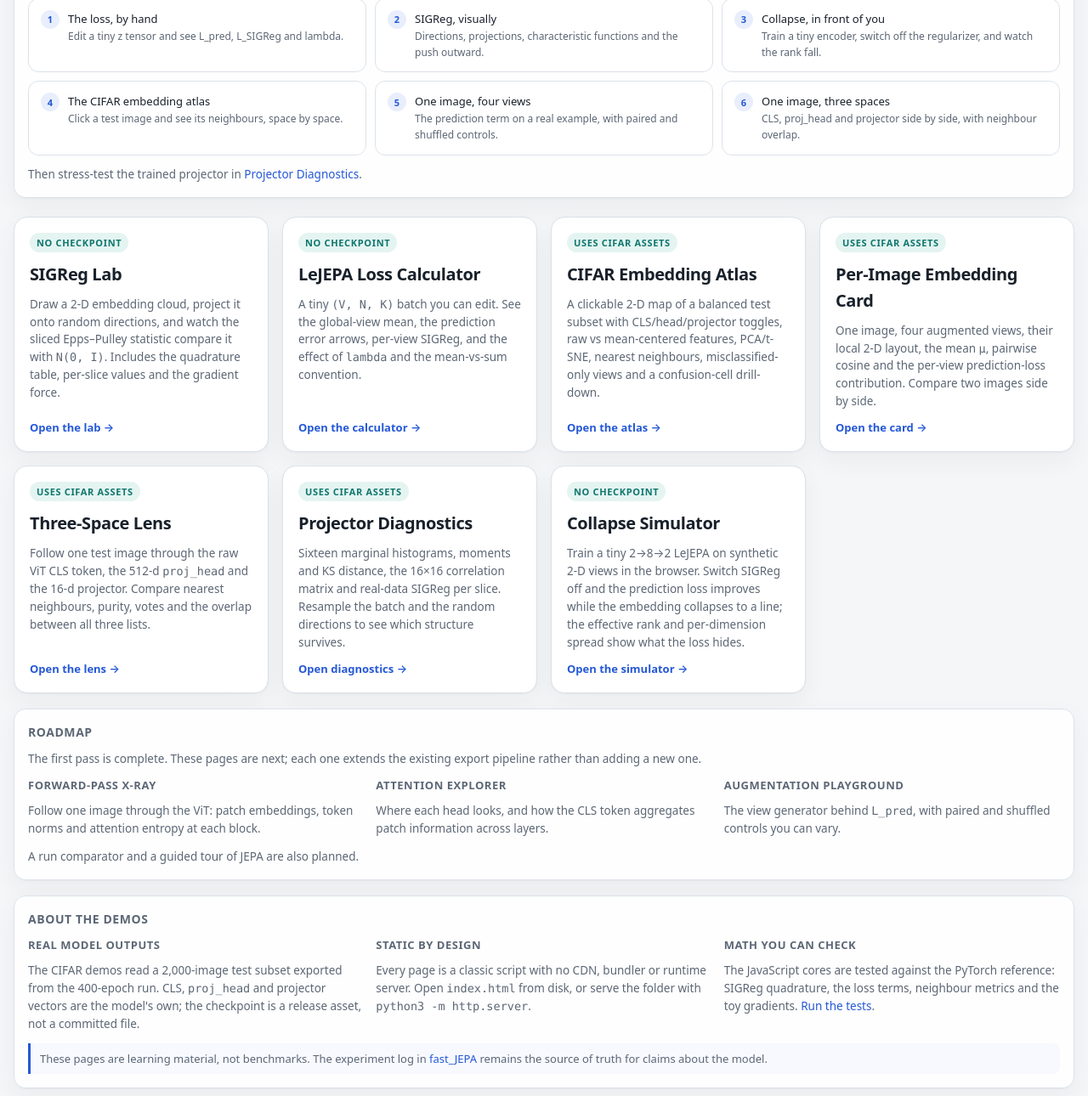
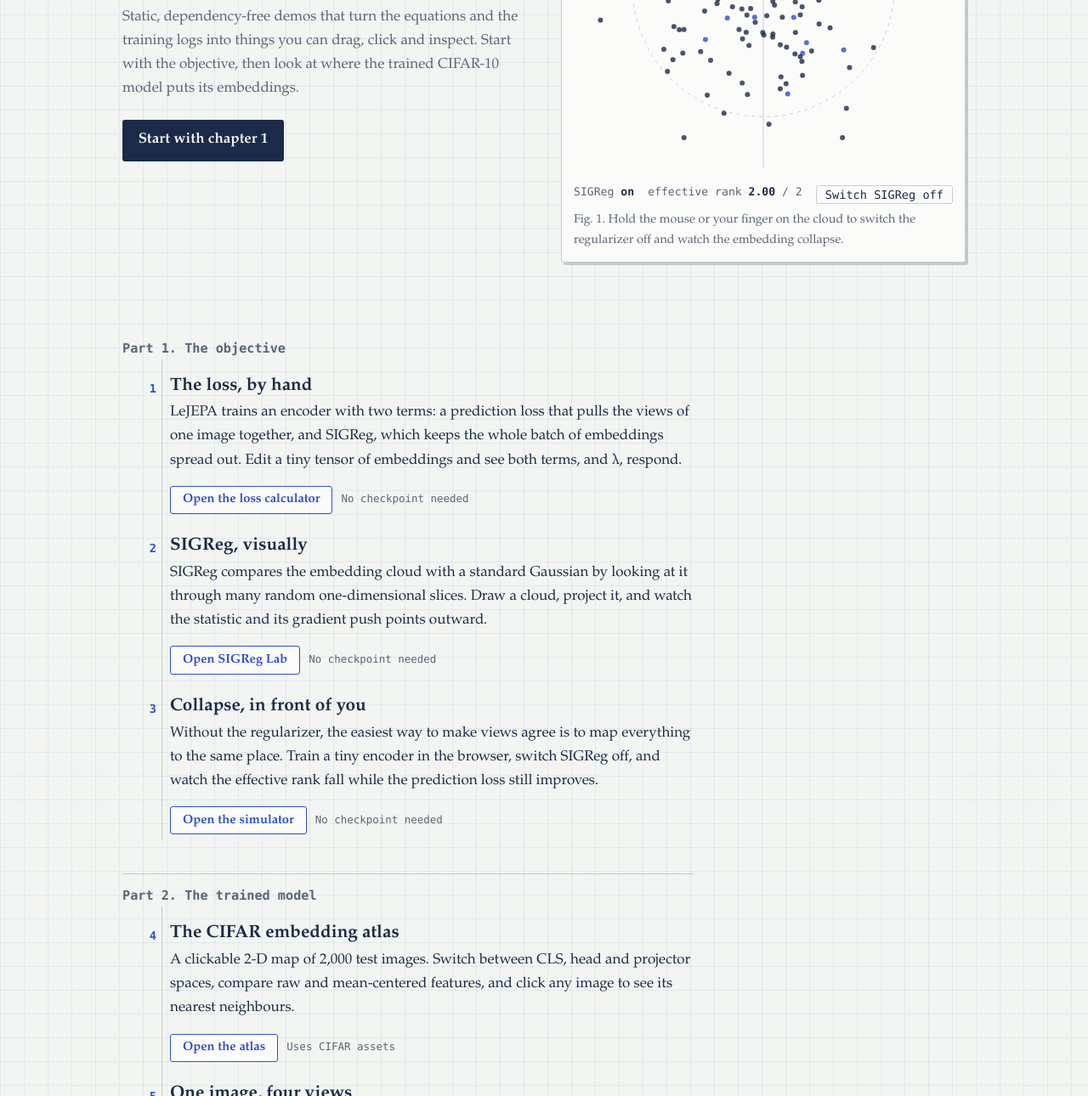
Before and after one commit to iiEliJas/learn_jepa, a plain HTML site: page index.html in a window 1280 px wide. Shown: the part 319-1609 px from the top of the page at 85% size. Drawn offline with Linux system fonts and the light colour scheme.

Commit message:
feat: better front page

```diff
--- a/index.html
+++ b/index.html
@@ -4,216 +4,203 @@
 <meta charset="utf-8" />
 <meta name="viewport" content="width=device-width, initial-scale=1" />
 <title>FastJEPA learning tools</title>
-    <meta
-      name="description"
-      content="Interactive demos for understanding JEPA, LeJEPA, SIGReg and the CIFAR-10 representation."
-    />
-    <link rel="stylesheet" href="assets/learning.css" />
+<meta name="description" content="Interactive demos for understanding JEPA, LeJEPA, SIGReg and the CIFAR-10 representation." />
+<style>
+:root{
+  --paper:#f2f5f1; --sheet:#fbfcfa; --grid:rgba(45,79,208,.08); --ink:#1b2a49; --soft:#5a6578;
+  --accent:#2d4fd0; --mark:#ffe36e; --rule:rgba(27,42,73,.22);
+  --serif:"Iowan Old Style","Palatino Linotype",Palatino,Charter,Georgia,serif;
+  --mono:ui-monospace,"SF Mono",Menlo,Consolas,monospace;
+}
+@media (prefers-color-scheme:dark){:root:not([data-theme="light"]){
+  --paper:#12161d; --sheet:#181d26; --grid:rgba(143,168,255,.07); --ink:#e6eaf2; --soft:#9aa5b8;
+  --accent:#8fa8ff; --mark:#5c4f12; --rule:rgba(230,234,242,.2);
+}}
+:root[data-theme="dark"]{
+  --paper:#12161d; --sheet:#181d26; --grid:rgba(143,168,255,.07); --ink:#e6eaf2; --soft:#9aa5b8;
+  --accent:#8fa8ff; --mark:#5c4f12; --rule:rgba(230,234,242,.2);
+}
+.theme{position:fixed;top:12px;right:12px;z-index:5;font:.8rem var(--mono);background:var(--sheet);color:var(--ink);
+  border:1px solid var(--rule);border-radius:3px;padding:4px 10px;cursor:pointer}
+*{box-sizing:border-box}
+html{scroll-behavior:smooth}
+body{margin:0;background:var(--paper);color:var(--ink);font:1.0625rem/1.65 var(--serif);
+  background-image:linear-gradient(var(--grid) 1px,transparent 1px),linear-gradient(90deg,var(--grid) 1px,transparent 1px);
+  background-size:28px 28px}
+a{color:var(--accent);text-underline-offset:3px}
+a:focus-visible,button:focus-visible{outline:3px solid var(--accent);outline-offset:3px}
+.wrap{max-width:1040px;margin:0 auto;padding:0 24px}
+.mono{font-family:var(--mono);font-size:.88em}
+h1,h2,h3{font-weight:600;line-height:1.15;margin:0}
+.mark{background:linear-gradient(transparent 55%,var(--mark) 55%)}
+
+/* hero */
+.hero{display:grid;grid-template-columns:1fr 1fr;gap:40px;align-items:center;padding:64px 0 48px}
+.hero h1{font-size:clamp(2.2rem,5vw,3.4rem);letter-spacing:-.015em}
+.hero p{max-width:34em;color:var(--soft);margin:18px 0 0}
+.hero .cta{display:inline-block;margin-top:22px;padding:.6em 1.1em;background:var(--ink);color:var(--paper);
+  text-decoration:none;font-weight:600;border-radius:3px}
+figure{margin:0}
+.fig{background:var(--sheet);border:1px solid var(--rule);border-radius:3px;padding:10px;
+  box-shadow:3px 3px 0 var(--rule)}
+canvas{display:block;width:100%;aspect-ratio:1/1;touch-action:none;cursor:crosshair;border-radius:2px}
+.readout{display:flex;justify-content:space-between;gap:12px;flex-wrap:wrap;font:.82rem var(--mono);padding:8px 4px 2px;color:var(--soft)}
+.readout b{color:var(--ink)}
+figcaption{font-size:.9rem;color:var(--soft);padding:6px 4px 2px}
+.toggle{font:inherit;font-size:.85rem;background:none;border:1px solid var(--rule);color:var(--ink);
+  border-radius:3px;padding:2px 10px;cursor:pointer}
+
+/* sections */
+section{padding:36px 0}
+section>h2{font-size:1.7rem;margin-bottom:6px}
+.lede{color:var(--soft);max-width:38em;margin:0 0 22px}
+.chapters{max-width:42rem}
+.part-h{font:600 .95rem var(--mono);color:var(--soft);margin:40px 0 4px;padding-top:16px;border-top:1px solid var(--rule)}
+.part-h:first-child{margin-top:8px;border-top:0;padding-top:0}
+.chapter{position:relative;padding:20px 0 6px 56px;scroll-margin-top:16px}
+.chapter .n{position:absolute;left:0;top:26px;width:40px;text-align:right;font:600 .85rem var(--mono);color:var(--accent)}
+.chapter::before{content:"";position:absolute;left:46px;top:0;bottom:0;width:1px;background:var(--rule)}
+.chapter h3{font-size:1.3rem;margin-bottom:6px}
+.chapter p{margin:0 0 .9em}
+.go{display:inline-block;font:600 .92rem var(--serif);text-decoration:none;padding:.45em .95em;border:1.5px solid var(--accent);border-radius:3px;background:var(--sheet)}
+.go:hover{background:var(--accent);color:var(--paper)}
+.req{margin-left:10px;font:.78rem var(--mono);color:var(--soft)}
+.after{margin-top:16px;font-size:.96rem;color:var(--soft)}
+.pending{display:grid;grid-template-columns:repeat(auto-fit,minmax(220px,1fr));gap:16px}
+.pending div{border:1.5px dashed var(--rule);border-radius:3px;padding:14px 16px}
+.pending h3{font-size:1.02rem}
+.pending p{margin:4px 0 0;font-size:.92rem;color:var(--soft);line-height:1.5}
+.about{display:grid;grid-template-columns:repeat(auto-fit,minmax(250px,1fr));gap:24px}
+.about h3{font-size:1.05rem;margin-bottom:4px}
+.about p{margin:0;font-size:.95rem;color:var(--soft);line-height:1.55}
+.note{margin-top:22px;padding:12px 16px;border-left:4px solid var(--mark);background:var(--sheet);font-size:.95rem}
+footer{padding:32px 0 56px;font-size:.9rem;color:var(--soft);border-top:1px solid var(--rule);margin-top:24px}
+@media (max-width:760px){.hero{grid-template-columns:1fr;padding-top:36px}}
+</style>
 </head>
 <body>
-    <div class="page">
+<button class="theme" id="theme" type="button" aria-label="Colour theme">theme: auto</button>
+<div class="wrap">
   <header class="hero">
-        <span class="eyebrow">FastJEPA · learning tools</span>
-        <h1>Learn LeJEPA by playing with it.</h1>
-        <p>
-          Static, dependency-free demos that turn the equations and the training logs into
-          things you can drag, click, and inspect. Start with the objective, then look at where
-          the trained CIFAR-10 model puts its embeddings.
-        </p>
+    <div>
+      <h1>Learn LeJEPA by <span class="mark">playing with it</span>.</h1>
+      <p>Static, dependency-free demos that turn the equations and the training logs into things you can drag, click and inspect. Start with the objective, then look at where the trained CIFAR-10 model puts its embeddings.</p>
+      <a class="cta" href="#c1">Start with chapter 1</a>
+    </div>
+    <figure class="fig">
+      <canvas id="cloud" role="img" aria-label="Animated cloud of 2-D embedding points. It spreads into a round Gaussian cloud, and collapses onto a line while the pointer is held down."></canvas>
+      <div class="readout">
+        <span>SIGReg <b id="state">on</b></span>
+        <span>effective rank <b id="rank">2.00</b> / 2</span>
+        <button class="toggle" id="btn" type="button" aria-pressed="false">Switch SIGReg off</button>
+      </div>
+      <figcaption>Fig. 1. Hold the mouse or your finger on the cloud to switch the regularizer off and watch the embedding collapse.</figcaption>
+    </figure>
   </header>
 
-      <section class="card" style="margin-top: 4px">
-        <h2>Suggested path</h2>
-        <div class="path">
-          <a href="loss_calculator/index.html">
-            The loss, by hand
-            <span>Edit a tiny z tensor and see L_pred, L_SIGReg and lambda.</span>
-          </a>
-          <a href="sigreg_lab/index.html">
-            SIGReg, visually
-            <span>Directions, projections, characteristic functions and the push outward.</span>
-          </a>
-          <a href="collapse_sim/index.html">
-            Collapse, in front of you
-            <span>Train a tiny encoder, switch off the regularizer, and watch the rank fall.</span>
-          </a>
-          <a href="cifar_atlas/index.html">
-            The CIFAR embedding atlas
-            <span>Click a test image and see its neighbours, space by space.</span>
-          </a>
-          <a href="per_image/index.html">
-            One image, four views
-            <span>The prediction term on a real example, with paired and shuffled controls.</span>
-          </a>
-          <a href="space_lens/index.html">
-            One image, three spaces
-            <span>CLS, proj_head and projector side by side, with neighbour overlap.</span>
-          </a>
-        </div>
-        <p class="small muted" style="margin: 12px 0 0">
-          Then stress-test the trained projector in
-          <a href="projector_diagnostics/index.html">Projector Diagnostics</a>.
-        </p>
-      </section>
-
-      <section class="card-grid" aria-label="Available demos">
-        <a class="demo-card" href="sigreg_lab/index.html">
-          <span class="tag">no checkpoint</span>
-          <h2>SIGReg Lab</h2>
-          <p>
-            Draw a 2-D embedding cloud, project it onto random directions, and watch the sliced
-            Epps–Pulley statistic compare it with <span class="mono">N(0, I)</span>. Includes the
-            quadrature table, per-slice values and the gradient force.
-          </p>
-          <span class="go">Open the lab →</span>
-        </a>
-
-        <a class="demo-card" href="loss_calculator/index.html">
-          <span class="tag">no checkpoint</span>
-          <h2>LeJEPA Loss Calculator</h2>
-          <p>
-            A tiny <span class="mono">(V, N, K)</span> batch you can edit. See the global-view
-            mean, the prediction error arrows, per-view SIGReg, and the effect of
-            <span class="mono">lambda</span> and the mean-vs-sum convention.
-          </p>
-          <span class="go">Open the calculator →</span>
-        </a>
-
-        <a class="demo-card" href="cifar_atlas/index.html">
-          <span class="tag">uses CIFAR assets</span>
-          <h2>CIFAR Embedding Atlas</h2>
-          <p>
-            A clickable 2-D map of a balanced test subset with CLS/head/projector toggles,
-            raw vs mean-centered features, PCA/t-SNE, nearest neighbours, misclassified-only
-            views and a confusion-cell drill-down.
-          </p>
-          <span class="go">Open the atlas →</span>
-        </a>
-
-        <a class="demo-card" href="per_image/index.html">
-          <span class="tag">uses CIFAR assets</span>
-          <h2>Per-Image Embedding Card</h2>
-          <p>
-            One image, four augmented views, their local 2-D layout, the mean
-            <span class="mono">μ</span>, pairwise cosine and the per-view prediction-loss
-            contribution. Compare two images side by side.
-          </p>
-          <span class="go">Open the card →</span>
-        </a>
-
-        <a class="demo-card" href="space_lens/index.html">
-          <span class="tag">uses CIFAR assets</span>
-          <h2>Three-Space Lens</h2>
-          <p>
-            Follow one test image through the raw ViT CLS token, the 512-d
-            <span class="mono">proj_head</span> and the 16-d projector. Compare nearest
-            neighbours, purity, votes and the overlap between all three lists.
-          </p>
-          <span class="go">Open the lens →</span>
-        </a>
-
-        <a class="demo-card" href="projector_diagnostics/index.html">
-          <span class="tag">uses CIFAR assets</span>
-          <h2>Projector Diagnostics</h2>
-          <p>
-            Sixteen marginal histograms, moments and KS distance, the 16×16 correlation
-            matrix and real-data SIGReg per slice. Resample the batch and the random
-            directions to see which structure survives.
-          </p>
-          <span class="go">Open diagnostics →</span>
-        </a>
-
-        <a class="demo-card" href="collapse_sim/index.html">
-          <span class="tag">no checkpoint</span>
-          <h2>Collapse Simulator</h2>
-          <p>
-            Train a tiny 2→8→2 LeJEPA on synthetic 2-D views in the browser. Switch
-            SIGReg off and the prediction loss improves while the embedding collapses
-            to a line; the effective rank and per-dimension spread show what the loss
-            hides.
-          </p>
-          <span class="go">Open the simulator →</span>
-        </a>
-      </section>
-
-      <section class="card" id="roadmap" style="margin-top: 18px">
-        <h2>Roadmap</h2>
-        <p>
-          The first pass is complete. These pages are next; each one extends the
-          existing export pipeline rather than adding a new one.
-        </p>
-        <div class="three-col">
-          <div>
-            <h3>Forward-pass x-ray</h3>
-            <p class="small muted">
-              Follow one image through the ViT: patch embeddings, token norms and
-              attention entropy at each block.
-            </p>
-          </div>
-          <div>
-            <h3>Attention explorer</h3>
-            <p class="small muted">
-              Where each head looks, and how the CLS token aggregates patch
-              information across layers.
-            </p>
-          </div>
-          <div>
-            <h3>Augmentation playground</h3>
-            <p class="small muted">
-              The view generator behind <span class="mono">L_pred</span>, with paired
-              and shuffled controls you can vary.
-            </p>
-          </div>
-        </div>
-        <p class="small muted" style="margin: 12px 0 0">
-          A run comparator and a guided tour of JEPA are also planned.
-        </p>
-      </section>
-
-      <section class="card" id="about" style="margin-top: 18px">
-        <h2>About the demos</h2>
-        <div class="three-col">
-          <div>
-            <h3>Real model outputs</h3>
-            <p class="small muted">
-              The CIFAR demos read a 2,000-image test subset exported from the
-              400-epoch run. CLS, <span class="mono">proj_head</span> and projector
-              vectors are the model's own; the checkpoint is a release asset, not a
-              committed file.
-            </p>
-          </div>
-          <div>
-            <h3>Static by design</h3>
-            <p class="small muted">
-              Every page is a classic script with no CDN, bundler or runtime server.
-              Open <span class="mono">index.html</span> from disk, or serve the folder
-              with <span class="mono">python3 -m http.server</span>.
-            </p>
-          </div>
-          <div>
-            <h3>Math you can check</h3>
-            <p class="small muted">
-              The JavaScript cores are tested against the PyTorch reference: SIGReg
-              quadrature, the loss terms, neighbour metrics and the toy gradients.
-              <a href="STARTING_GUIDE.md#5-run-the-tests">Run the tests</a>.
-            </p>
-          </div>
-        </div>
-        <div class="note" style="margin-top: 12px">
-          These pages are learning material, not benchmarks. The experiment log in
-          <a href="https://github.com/iiEliJas/fast_JEPA">fast_JEPA</a> remains the
-          source of truth for claims about the model.
+  <section id="experiments">
+  <div class="chapters">
+    <h2 class="part-h">Part 1. The objective</h2>
+    <div class="chapter" id="c1"><span class="n">1</span><h3>The loss, by hand</h3>
+      <p>LeJEPA trains an encoder with two terms: a prediction loss that pulls the views of one image together, and SIGReg, which keeps the whole batch of embeddings spread out. Edit a tiny tensor of embeddings and see both terms, and λ, respond.</p><a class="go" href="loss_calculator/index.html">Open the loss calculator</a><span class="req">No checkpoint needed</span></div>
+    <div class="chapter" id="c2"><span class="n">2</span><h3>SIGReg, visually</h3>
+      <p>SIGReg compares the embedding cloud with a standard Gaussian by looking at it through many random one-dimensional slices. Draw a cloud, project it, and watch the statistic and its gradient push points outward.</p><a class="go" href="sigreg_lab/index.html">Open SIGReg Lab</a><span class="req">No checkpoint needed</span></div>
+    <div class="chapter" id="c3"><span class="n">3</span><h3>Collapse, in front of you</h3>
+      <p>Without the regularizer, the easiest way to make views agree is to map everything to the same place. Train a tiny encoder in the browser, switch SIGReg off, and watch the effective rank fall while the prediction loss still improves.</p><a class="go" href="collapse_sim/index.html">Open the simulator</a><span class="req">No checkpoint needed</span></div>
+    <h2 class="part-h">Part 2. The trained model</h2>
+    <div class="chapter" id="c4"><span class="n">4</span><h3>The CIFAR embedding atlas</h3>
+      <p>A clickable 2-D map of 2,000 test images. Switch between CLS, head and projector spaces, compare raw and mean-centered features, and click any image to see its nearest neighbours.</p><a class="go" href="cifar_atlas/index.html">Open the atlas</a><span class="req">Uses CIFAR assets</span></div>
+    <div class="chapter" id="c5"><span class="n">5</span><h3>One image, four views</h3>
+      <p>The prediction term on a real example: four augmented views, their mean, and each view’s share of the loss, with paired and shuffled controls to compare against.</p><a class="go" href="per_image/index.html">Open the embedding card</a><span class="req">Uses CIFAR assets</span></div>
+    <div class="chapter" id="c6"><span class="n">6</span><h3>One image, three spaces</h3>
+      <p>Follow one test image through the ViT’s CLS token, the 512-d <span class="mono">proj_head</span> and the 16-d projector, and measure how much their neighbour lists agree.</p><a class="go" href="space_lens/index.html">Open the lens</a><span class="req">Uses CIFAR assets</span></div>
+    <div class="chapter" id="c7"><span class="n">7</span><h3>Projector diagnostics</h3>
+      <p>Sixteen marginal histograms, moments, the 16×16 correlation matrix and real-data SIGReg per slice. Resample the batch and the directions to see which structure survives.</p><a class="go" href="projector_diagnostics/index.html">Open diagnostics</a><span class="req">Uses CIFAR assets</span></div>
   </div>
 </section>
 
-      <footer class="footer">
-        Part of the <a href="https://github.com/iiEliJas/fast_JEPA">fast_JEPA</a> project ·
-        Apache-2.0 · source on
-        <a href="https://github.com/iiEliJas/learn_jepa">GitHub</a> · background:
-        <a href="https://github.com/iiEliJas/fast_JEPA/blob/main/docs/experiments/002_cifar10_lejepa_analysis.md"
-          >the first CIFAR-10 analysis</a
-        >. New here? Read the <a href="STARTING_GUIDE.md">starting guide</a>.
+  <section id="roadmap">
+    <h2>Not run yet</h2>
+    <p class="lede">The first pass is complete. These pages are next, each extending the existing export pipeline.</p>
+    <div class="pending">
+      <div><h3>Forward-pass x-ray</h3><p>Follow one image through the ViT: patch embeddings, token norms and attention entropy per block.</p></div>
+      <div><h3>Attention explorer</h3><p>Where each head looks, and how the CLS token gathers patch information across layers.</p></div>
+      <div><h3>Augmentation playground</h3><p>The view generator behind <span class="mono">L_pred</span>, with paired and shuffled controls you can vary.</p></div>
+    </div>
+    <p class="after">A run comparator and a guided tour of JEPA are also planned.</p>
+  </section>
+
+  <section id="about">
+    <h2>About the demos</h2>
+    <div class="about">
+      <div><h3>Real model outputs</h3><p>The CIFAR demos read a 2,000-image test subset exported from the 400-epoch run. CLS, <span class="mono">proj_head</span> and projector vectors are the model’s own; the checkpoint is a release asset, not a committed file.</p></div>
+      <div><h3>Static by design</h3><p>Every page is a classic script with no CDN, bundler or runtime server. Open <span class="mono">index.html</span> from disk, or serve the folder with <span class="mono">python3 -m http.server</span>.</p></div>
+      <div><h3>Math you can check</h3><p>The JavaScript cores are tested against the PyTorch reference: SIGReg quadrature, the loss terms, neighbour metrics and the toy gradients. <a href="STARTING_GUIDE.md#5-run-the-tests">Run the tests</a>.</p></div>
+    </div>
+    <div class="note">These pages are learning material, not benchmarks. The experiment log in <a href="https://github.com/iiEliJas/fast_JEPA">fast_JEPA</a> remains the source of truth for claims about the model.</div>
+  </section>
+
+  <footer>
+    Part of the <a href="https://github.com/iiEliJas/fast_JEPA">fast_JEPA</a> project. Apache-2.0. Source on <a href="https://github.com/iiEliJas/learn_jepa">GitHub</a>. Background: <a href="https://github.com/iiEliJas/fast_JEPA/blob/main/docs/experiments/002_cifar10_lejepa_analysis.md">the first CIFAR-10 analysis</a>. New here? Read the <a href="STARTING_GUIDE.md">starting guide</a>.
   </footer>
 </div>
+
+<script>
+(function(){
+  var cv=document.getElementById('cloud'), ctx=cv.getContext('2d');
+  var stateEl=document.getElementById('state'), rankEl=document.getElementById('rank'), btn=document.getElementById('btn');
+  var reduce=matchMedia('(prefers-reduced-motion: reduce)').matches;
+  var N=170, pts=[], seed=7;
+  function rnd(){seed=(seed*16807)%2147483647;return seed/2147483647}
+  function gauss(){return Math.sqrt(-2*Math.log(rnd()+1e-9))*Math.cos(2*Math.PI*rnd())}
+  for(var i=0;i<N;i++)pts.push({gx:gauss(),gy:gauss(),ph:rnd()*6.28,x:0,y:0});
+  var s=1, target=1, held=false, W=0, last=0, t0=0;
+  function css(v){return getComputedStyle(document.documentElement).getPropertyValue(v).trim()}
+  function resize(){var r=cv.getBoundingClientRect(),d=window.devicePixelRatio||1;W=r.width;cv.width=W*d;cv.height=W*d;ctx.setTransform(d,0,0,d,0,0)}
+  function setTarget(v){target=v;stateEl.textContent=v?'on':'off';btn.textContent=v?'Switch SIGReg off':'Switch SIGReg on';btn.setAttribute('aria-pressed',v?'false':'true');requestAnimationFrame(frame)}
+  cv.addEventListener('pointerdown',function(e){held=true;cv.setPointerCapture(e.pointerId);setTarget(0)});
+  function up(){if(held){held=false;setTarget(1)}}
+  cv.addEventListener('pointerup',up);cv.addEventListener('pointercancel',up);
+  btn.addEventListener('click',function(){setTarget(target?0:1)});
+  function frame(t){
+    var dt=Math.min(.05,(t-last)/1000||0);last=t;
+    s+= (target-s)*(reduce?1:Math.min(1,dt*3));
+    var R=W*.17, c=W/2, sx=0,sy=0,sxx=0,syy=0,sxy=0, ink=css('--ink'), acc=css('--accent'), rule=css('--rule');
+    ctx.clearRect(0,0,W,W);
+    ctx.strokeStyle=rule;ctx.lineWidth=1;
+    ctx.beginPath();ctx.moveTo(c,12);ctx.lineTo(c,W-12);ctx.moveTo(12,c);ctx.lineTo(W-12,c);ctx.stroke();
+    ctx.setLineDash([4,5]);ctx.beginPath();ctx.arc(c,c,R*2,0,6.283);ctx.stroke();ctx.setLineDash([]);
+    for(var i=0;i<N;i++){
+      var p=pts[i], w=reduce?0:Math.sin(t/900+p.ph)*.06;
+      var ux=p.gx+w, uy=p.gy+w*1.3;
+      var lx=(ux+uy)/Math.SQRT2, ly=.04*(ux-uy)/Math.SQRT2;
+      var cx=(1-s)*(lx*Math.SQRT1_2-ly*Math.SQRT1_2)+s*ux;
+      var cy=(1-s)*(lx*Math.SQRT1_2+ly*Math.SQRT1_2)+s*uy;
+      p.x=cx*R;p.y=cy*R;
+      sx+=p.x;sy+=p.y;sxx+=p.x*p.x;syy+=p.y*p.y;sxy+=p.x*p.y;
+      ctx.fillStyle=i%9===0?acc:ink;ctx.globalAlpha=.8;
+      ctx.beginPath();ctx.arc(c+p.x,c-p.y,3,0,6.283);ctx.fill();
+    }
+    ctx.globalAlpha=1;
+    var mx=sx/N,my=sy/N,a=sxx/N-mx*mx,b=syy/N-my*my,d=sxy/N-mx*my;
+    var tr=a+b,det=a*b-d*d,disc=Math.sqrt(Math.max(0,tr*tr/4-det));
+    var l1=tr/2+disc,l2=Math.max(1e-9,tr/2-disc),q=l1+l2,p1=l1/q,p2=l2/q;
+    var er=Math.exp(-(p1*Math.log(p1)+p2*Math.log(p2)));
+    rankEl.textContent=er.toFixed(2);
+    if(!reduce||Math.abs(target-s)>.001)requestAnimationFrame(frame);
+  }
+  resize();addEventListener('resize',function(){resize();requestAnimationFrame(frame)});
+  if(matchMedia('(prefers-color-scheme: dark)').addEventListener)matchMedia('(prefers-color-scheme: dark)').addEventListener('change',function(){requestAnimationFrame(frame)});
+  requestAnimationFrame(frame);
+})();
+
+(function(){
+  var b=document.getElementById('theme'),root=document.documentElement,modes=['auto','light','dark'],m='auto';
+  try{m=localStorage.getItem('theme')||'auto'}catch(e){}
+  function apply(){if(m==='auto')root.removeAttribute('data-theme');else root.setAttribute('data-theme',m);b.textContent='theme: '+m}
+  b.addEventListener('click',function(){m=modes[(modes.indexOf(m)+1)%3];try{localStorage.setItem('theme',m)}catch(e){}apply();requestAnimationFrame(function(){window.dispatchEvent(new Event('resize'))})});
+  apply();
+})();
+</script>
 </body>
 </html>
```
Also changed, not shown: 1 other file. Lines whose indentation alone changed are shown as unchanged.
